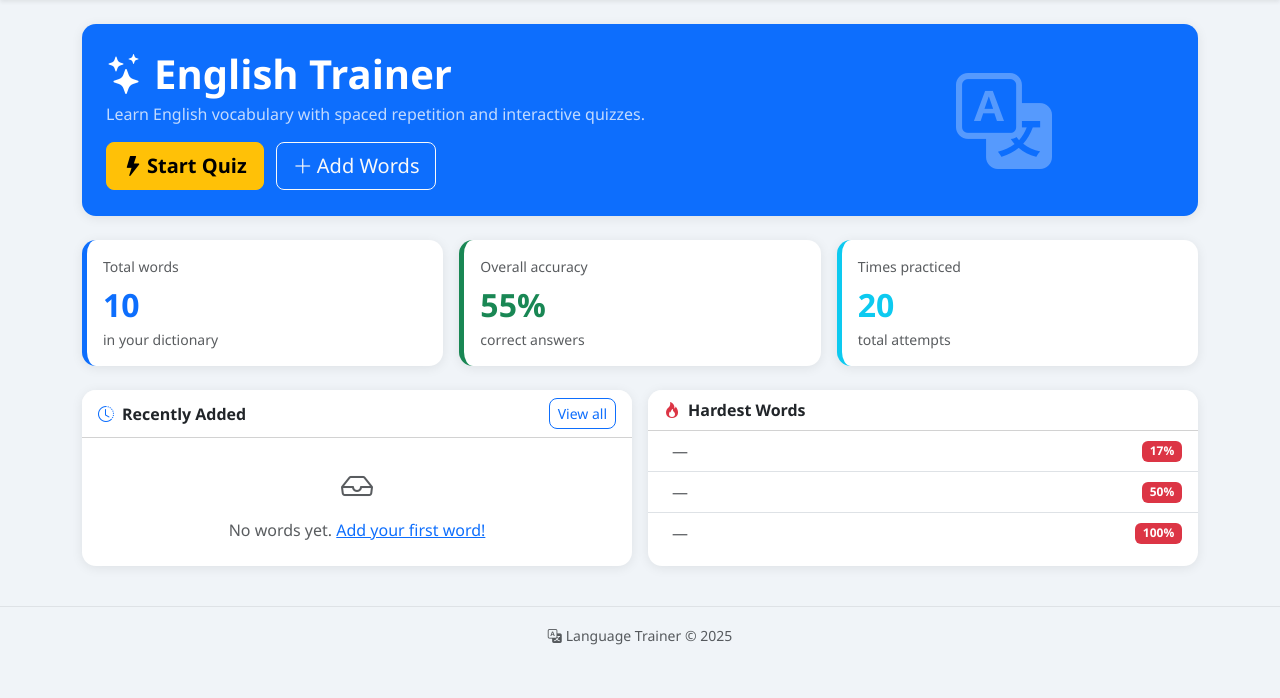
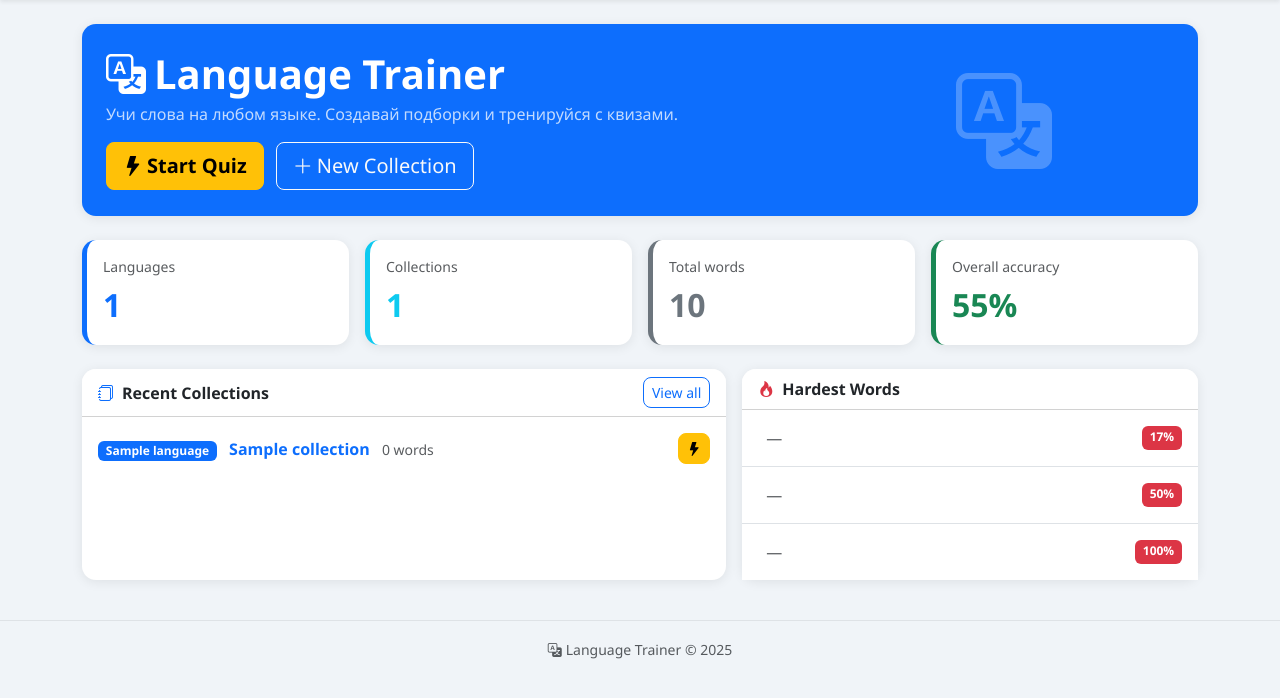
Before and after one commit to ivkhripunov/english_trainer, a Django app: page / in a window 1280 px wide. Shown: the part 58-756 px from the top of the page. Run offline with Django 4.2, Linux system fonts and the light colour scheme; data comes from the database, SQL or seed files in the repository; tables that the repository leaves empty hold one stand-in row (values such as "Sample post").

Commit message:
refactor: update home page to show collections and language stats

```diff
--- a/trainer/templates/trainer/index.html
+++ b/trainer/templates/trainer/index.html
@@ -1,91 +1,95 @@
 {% extends "trainer/base.html" %}
-{% block title %}English Trainer — Home{% endblock %}
+{% block title %}Language Trainer — Home{% endblock %}
 
 {% block content %}
 <!-- Hero -->
-<div class="row mb-4">
-    <div class="col-12">
-        <div class="card bg-primary text-white p-4">
+<div class="card bg-primary text-white p-4 mb-4">
     <div class="row align-items-center">
         <div class="col-md-8">
             <h1 class="fw-bold mb-1">
-                        <i class="bi bi-stars me-2"></i>English Trainer
+                <i class="bi bi-translate me-2"></i>Language Trainer
             </h1>
             <p class="mb-3 opacity-75">
-                        Learn English vocabulary with spaced repetition and interactive quizzes.
+                Учи слова на любом языке. Создавай подборки и тренируйся с квизами.
             </p>
             <a href="{% url 'quiz_start' %}" class="btn btn-warning btn-lg fw-bold me-2">
                 <i class="bi bi-lightning-fill me-1"></i>Start Quiz
             </a>
-                    <a href="{% url 'word_create' %}" class="btn btn-outline-light btn-lg">
-                        <i class="bi bi-plus-lg me-1"></i>Add Words
+            <a href="{% url 'collection_create' %}" class="btn btn-outline-light btn-lg">
+                <i class="bi bi-plus-lg me-1"></i>New Collection
             </a>
         </div>
         <div class="col-md-4 text-center d-none d-md-block">
-                    <i class="bi bi-translate" style="font-size: 6rem; opacity: .3;"></i>
-                </div>
-            </div>
+            <i class="bi bi-translate" style="font-size: 6rem; opacity: .25;"></i>
         </div>
     </div>
 </div>
 
 <!-- Stats -->
 <div class="row g-3 mb-4">
-    <div class="col-sm-4">
+    <div class="col-sm-3">
         <div class="card stat-card border-primary h-100 p-3">
-            <div class="text-muted small mb-1">Total words</div>
-            <div class="fs-2 fw-bold text-primary">{{ total_words }}</div>
-            <div class="text-muted small">in your dictionary</div>
+            <div class="text-muted small mb-1">Languages</div>
+            <div class="fs-2 fw-bold text-primary">{{ total_languages }}</div>
         </div>
     </div>
-    <div class="col-sm-4">
+    <div class="col-sm-3">
+        <div class="card stat-card border-info h-100 p-3">
+            <div class="text-muted small mb-1">Collections</div>
+            <div class="fs-2 fw-bold text-info">{{ total_collections }}</div>
+        </div>
+    </div>
+    <div class="col-sm-3">
+        <div class="card stat-card border-secondary h-100 p-3">
+            <div class="text-muted small mb-1">Total words</div>
+            <div class="fs-2 fw-bold text-secondary">{{ total_words }}</div>
+        </div>
+    </div>
+    <div class="col-sm-3">
         <div class="card stat-card border-success h-100 p-3">
             <div class="text-muted small mb-1">Overall accuracy</div>
             <div class="fs-2 fw-bold text-success">{{ overall_accuracy }}%</div>
-            <div class="text-muted small">correct answers</div>
-        </div>
-    </div>
-    <div class="col-sm-4">
-        <div class="card stat-card border-info h-100 p-3">
-            <div class="text-muted small mb-1">Times practiced</div>
-            <div class="fs-2 fw-bold text-info">{{ total_shown }}</div>
-            <div class="text-muted small">total attempts</div>
         </div>
     </div>
 </div>
 
 <div class="row g-3">
-    <!-- Recent words -->
-    <div class="col-md-6">
+    <!-- Recent collections -->
+    <div class="col-md-7">
         <div class="card h-100">
             <div class="card-header bg-white d-flex justify-content-between align-items-center">
-                <span><i class="bi bi-clock-history me-2 text-primary"></i>Recently Added</span>
-                <a href="{% url 'word_list' %}" class="btn btn-sm btn-outline-primary">
+                <span><i class="bi bi-journals me-2 text-primary"></i>Recent Collections</span>
+                <a href="{% url 'collection_list' %}" class="btn btn-sm btn-outline-primary">
                     View all
                 </a>
             </div>
             <div class="card-body p-0">
-                {% if recent_words %}
+                {% if recent_collections %}
                 <ul class="list-group list-group-flush">
-                        {% for word in recent_words %}
-                        <li class="list-group-item d-flex justify-content-between align-items-center">
+                    {% for col in recent_collections %}
+                    <li class="list-group-item d-flex justify-content-between align-items-center py-3">
                         <div>
-                                <a href="{% url 'word_detail' word.pk %}" class="fw-semibold text-decoration-none">
-                                    {{ word.english }}
+                            <span class="badge bg-primary me-2">{{ col.language }}</span>
+                            <a href="{% url 'collection_detail' col.pk %}"
+                               class="fw-semibold text-decoration-none">
+                                {{ col.name }}
                             </a>
-                                <span class="text-muted ms-2">— {{ word.russian }}</span>
+                            <span class="text-muted ms-2 small">
+                                {{ col.word_count }} word{{ col.word_count|pluralize }}
+                            </span>
                         </div>
-                            <span class="badge bg-{{ word.accuracy_color }} word-badge">
-                                {{ word.accuracy }}%
-                            </span>
+                        <a href="{% url 'quiz_start' %}?collection={{ col.pk }}"
+                           class="btn btn-sm btn-warning">
+                            <i class="bi bi-lightning-fill"></i>
+                        </a>
                     </li>
                     {% endfor %}
                 </ul>
                 {% else %}
                 <div class="text-center text-muted py-4">
-                        <i class="bi bi-inbox fs-2 d-block mb-2"></i>
-                        No words yet.
-                        <a href="{% url 'word_create' %}">Add your first word!</a>
+                    <i class="bi bi-journals fs-2 d-block mb-2"></i>
+                    No collections yet.
+                    <a href="{% url 'collection_create' %}">Create one!</a>
                 </div>
                 {% endif %}
             </div>
@@ -93,7 +97,7 @@
     </div>
 
     <!-- Hardest words -->
-    <div class="col-md-6">
+    <div class="col-md-5">
         <div class="card h-100">
             <div class="card-header bg-white">
                 <i class="bi bi-fire me-2 text-danger"></i>Hardest Words
@@ -102,14 +106,22 @@
                 {% if hardest_words %}
                 <ul class="list-group list-group-flush">
                     {% for word in hardest_words %}
-                        <li class="list-group-item d-flex justify-content-between align-items-center">
+                    <li class="list-group-item py-3">
+                        <div class="d-flex justify-content-between">
                             <div>
-                                <a href="{% url 'word_detail' word.pk %}" class="fw-semibold text-decoration-none">
-                                    {{ word.english }}
+                                <a href="{% url 'word_detail' word.pk %}"
+                                   class="fw-semibold text-decoration-none">
+                                    {{ word.original }}
                                 </a>
-                                <span class="text-muted ms-2">— {{ word.russian }}</span>
+                                <span class="text-muted ms-2">— {{ word.translation }}</span>
                             </div>
-                            <span class="badge bg-danger word-badge">{{ word.accuracy }}%</span>
+                            <span class="badge bg-danger">{{ word.accuracy }}%</span>
+                        </div>
+                        {% if word.collection %}
+                            <div class="text-muted small mt-1">
+                                <i class="bi bi-journals me-1"></i>{{ word.collection.name }}
+                            </div>
+                        {% endif %}
                     </li>
                     {% endfor %}
                 </ul>
```
Lines whose indentation alone changed are shown as unchanged.
